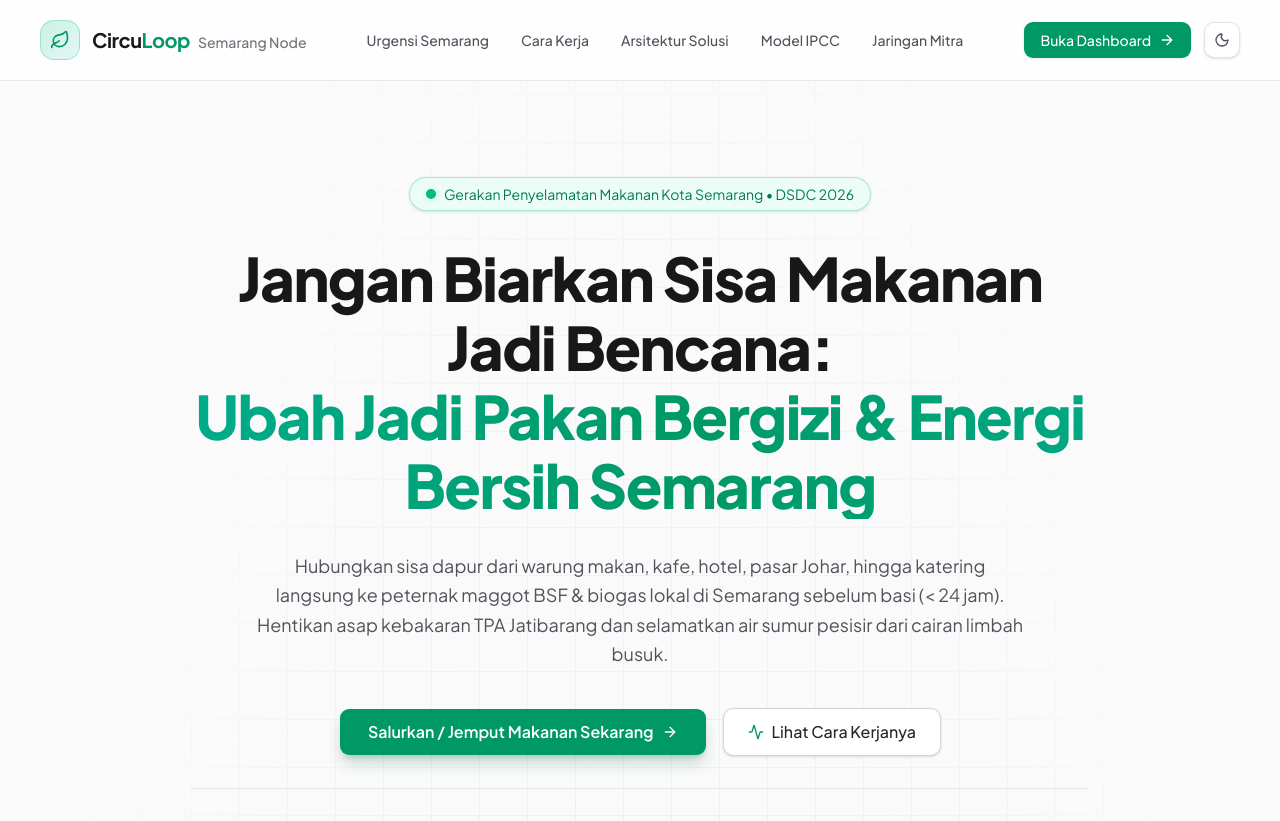
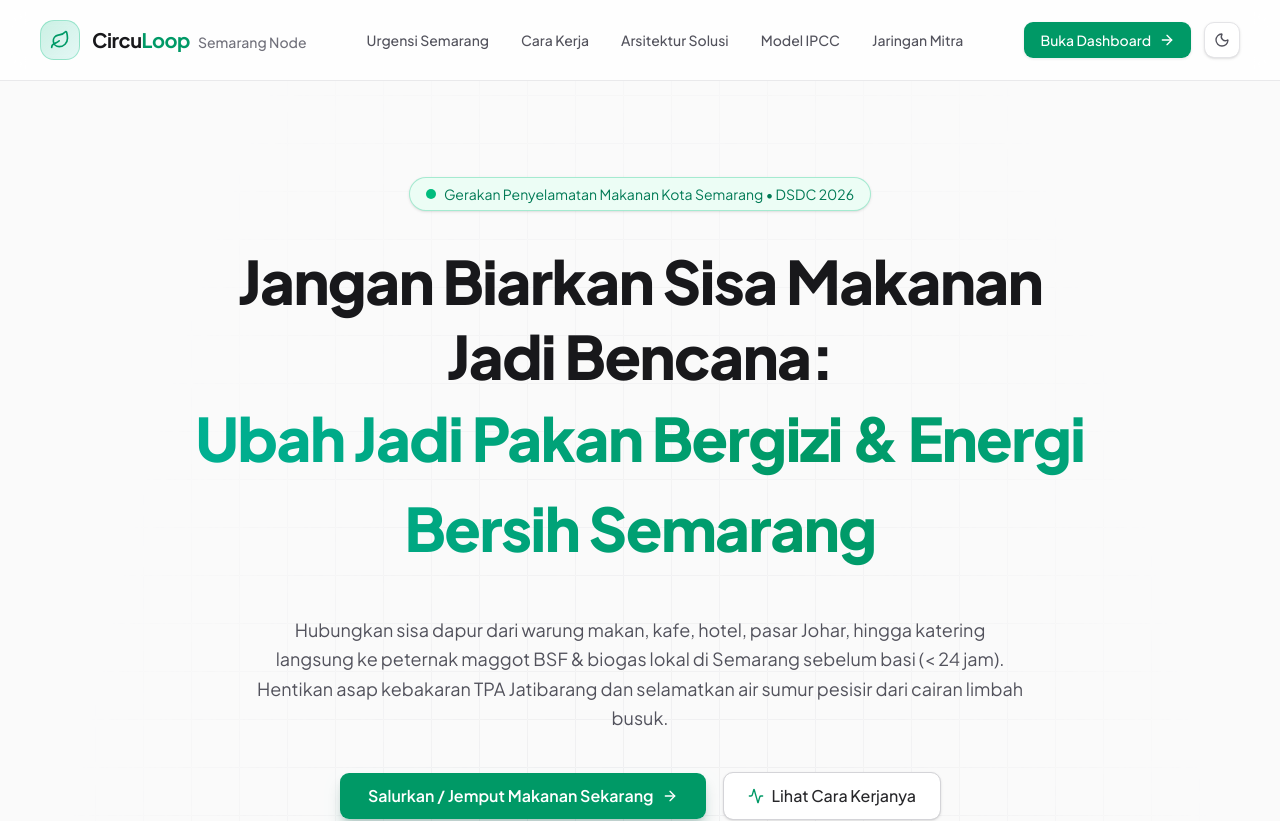
Before and after one commit to hi-aprilwang/bioloka, a Next.js app: page / in a window 1280 px wide. Shown: the top 821 px of the page. Built offline with nearby package versions, Linux system fonts and the light colour scheme.

Commit message:
fix(typography): prevent descender clipping on ShinyText and headings by adding bottom padding and relaxed line-height

```diff
--- a/src/app/dashboard/page.tsx
+++ b/src/app/dashboard/page.tsx
@@ -149,7 +149,7 @@ export default function DashboardPage() {
                 </div>
               </div>
 
-              <h1 className="text-3xl sm:text-4xl lg:text-5xl font-extrabold tracking-tight text-zinc-900 dark:text-white leading-tight">
+              <h1 className="text-3xl sm:text-4xl lg:text-5xl font-extrabold tracking-tight text-zinc-900 dark:text-white leading-tight pb-1">
                 Penyelamatan Makanan &{" "}
                 <ShinyText
                   text="Perlindungan Lingkungan Semarang"
--- a/src/app/page.tsx
+++ b/src/app/page.tsx
@@ -96,7 +96,7 @@ export default function LandingPage() {
           </div>
 
           {/* Main Title */}
-          <h1 className="text-4xl sm:text-5xl lg:text-6xl font-extrabold tracking-tight text-zinc-900 dark:text-white leading-[1.15]">
+          <h1 className="text-4xl sm:text-5xl lg:text-6xl font-extrabold tracking-tight text-zinc-900 dark:text-white leading-[1.25] pb-1">
             Jangan Biarkan Sisa Makanan Jadi Bencana:{" "}
             <ShinyText
               text="Ubah Jadi Pakan Bergizi & Energi Bersih Semarang"
--- a/src/components/react-bits/ShinyText.tsx
+++ b/src/components/react-bits/ShinyText.tsx
@@ -21,7 +21,7 @@ export function ShinyText({
   return (
     <span
       className={cn(
-        "inline-block bg-clip-text text-transparent transition-all",
+        "inline-block bg-clip-text text-transparent transition-all pb-1.5 leading-normal",
         disabled
           ? "text-zinc-900 dark:text-zinc-100"
           : "bg-gradient-to-r from-zinc-700 via-zinc-200 to-zinc-700 dark:from-zinc-400 dark:via-zinc-100 dark:to-zinc-400 bg-[length:200%_auto] animate-[shine_linear_infinite]",
```
